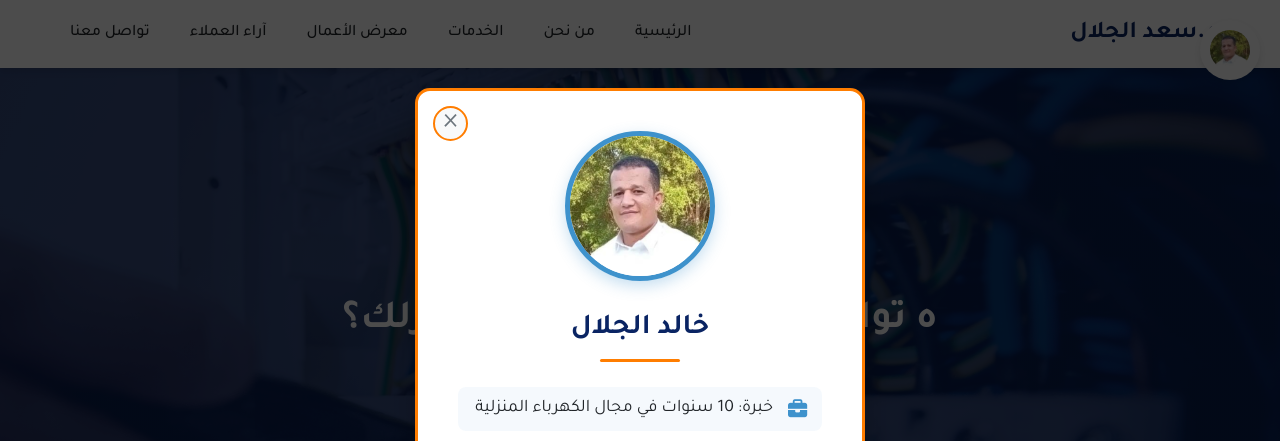
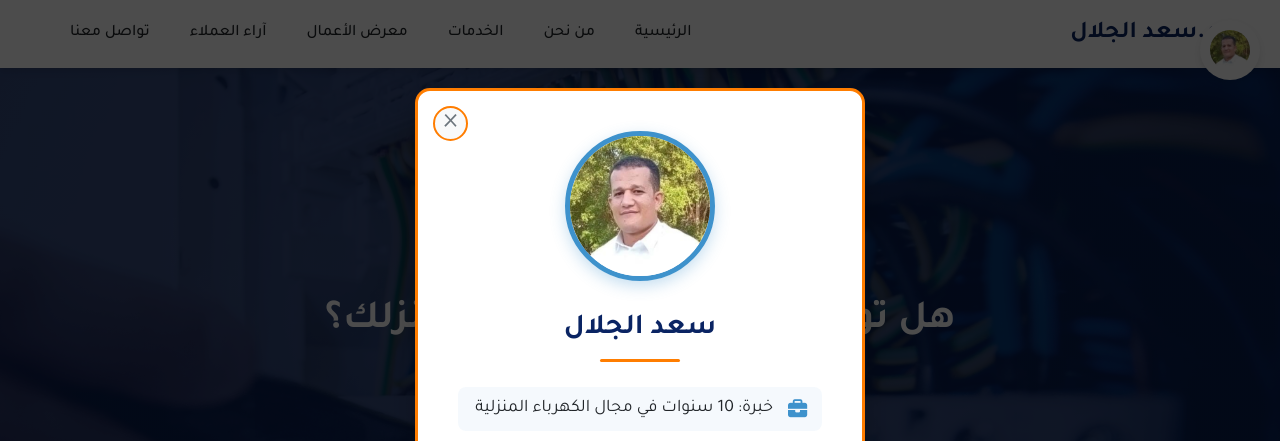
Before and after one commit to khaled-assag/Saad-Al-galal, a plain HTML site: page index.html in a window 1280 px wide. Both pictures are taken after a click on the element 1230 px from the left and 50 px from the top of the page. Shown: the top 441 px of the page. Drawn offline with Linux system fonts and the light colour scheme.

Commit message:
Update index.html

```diff
--- a/index.html
+++ b/index.html
@@ -28,7 +28,7 @@
     <div class="modal-content">
         <span class="close-modal">&times;</span>
         <img src="images/technician-large.png" alt="سعد الجلال">
-        <h3>خالد الجلال</h3>
+        <h3>سعد الجلال</h3>
         <p><i class="fas fa-briefcase"></i> خبرة: 10 سنوات في مجال الكهرباء المنزلية</p>
         <p><i class="fas fa-certificate"></i> شهادة معتمدة من الهيئة السعودية للكهرباء</p>
         <p><i class="fas fa-id-card"></i> ترخيص مزاولة المهنة: 123456</p>
@@ -72,7 +72,7 @@
     <!-- الصفحة الرئيسية -->
     <section id="home" class="hero">
         <div class="container">
-            <h1>ه تواجه أعطال كهربائية في منزلك؟</h1>
+            <h1>هل تواجه أعطال كهربائية في منزلك؟</h1>
             <h2>نصل إليك في أقل من ساعة!</h2>
             <p class="subtitle">خدمة موثوقة، بأسعار مناسبة، في جميع أنحاء المدينة</p>
             <div class="cta-buttons">
```
